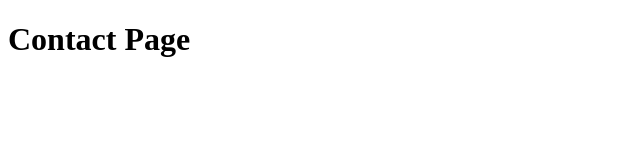
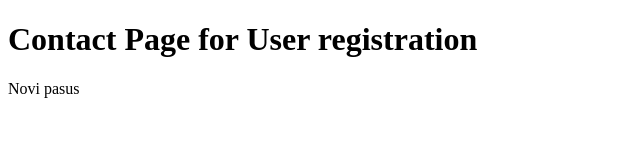
Before and after one commit to vlada-malisic78/game, a plain HTML site: page contact.html in a window 1280 px wide. Shown: the whole page, without its empty margins (0-640 px from the left). Drawn offline with Linux system fonts and the light colour scheme.

Commit message:
contact: Add new Paragraph for contact page

```diff
--- a/contact.html
+++ b/contact.html
@@ -7,6 +7,7 @@
     <title>Contact Page</title>
 </head>
 <body>
-    <h1>Contact Page</h1>
+    <h1>Contact Page for User registration</h1>
+    <p>Novi pasus</p>
 </body>
 </html>
```
